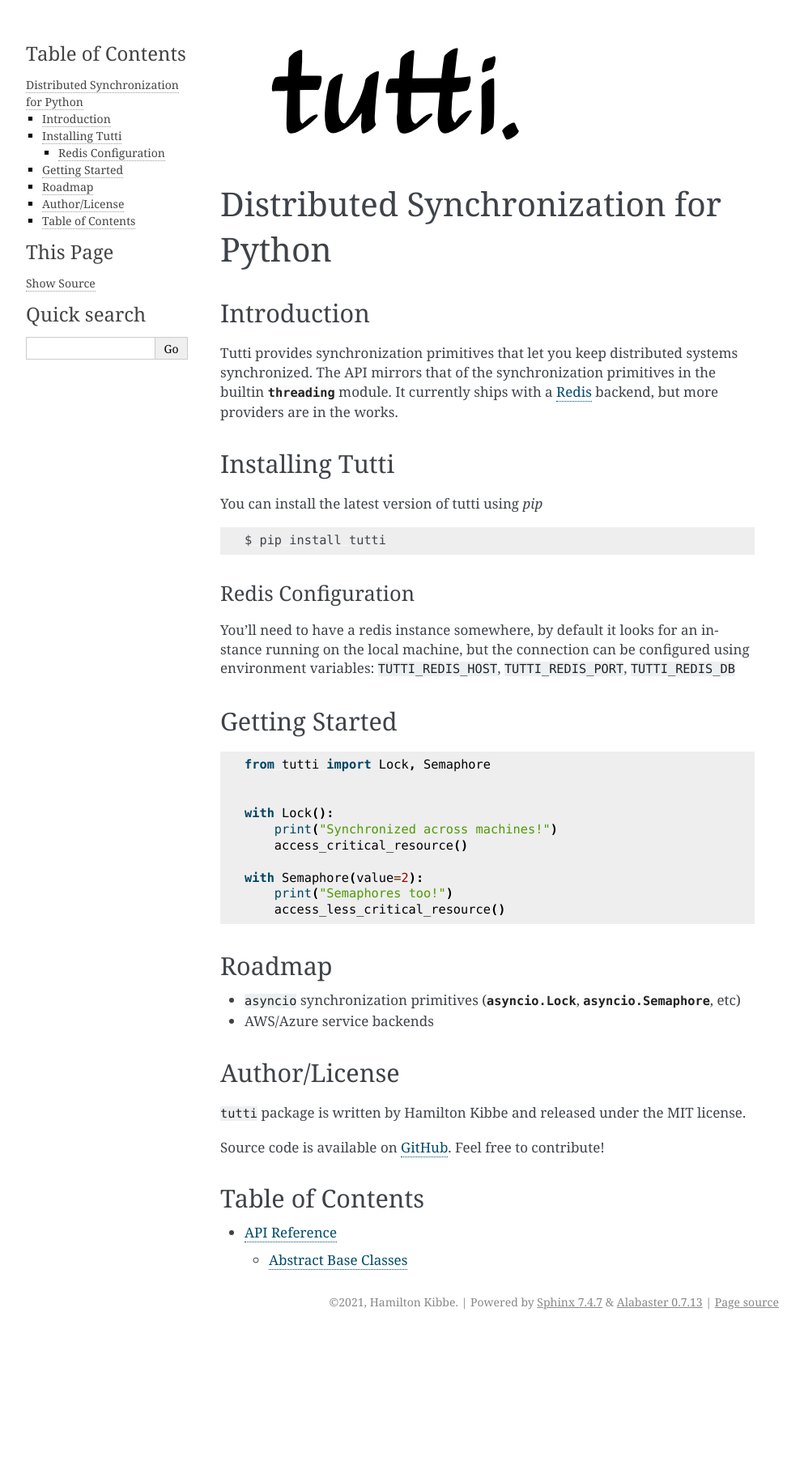
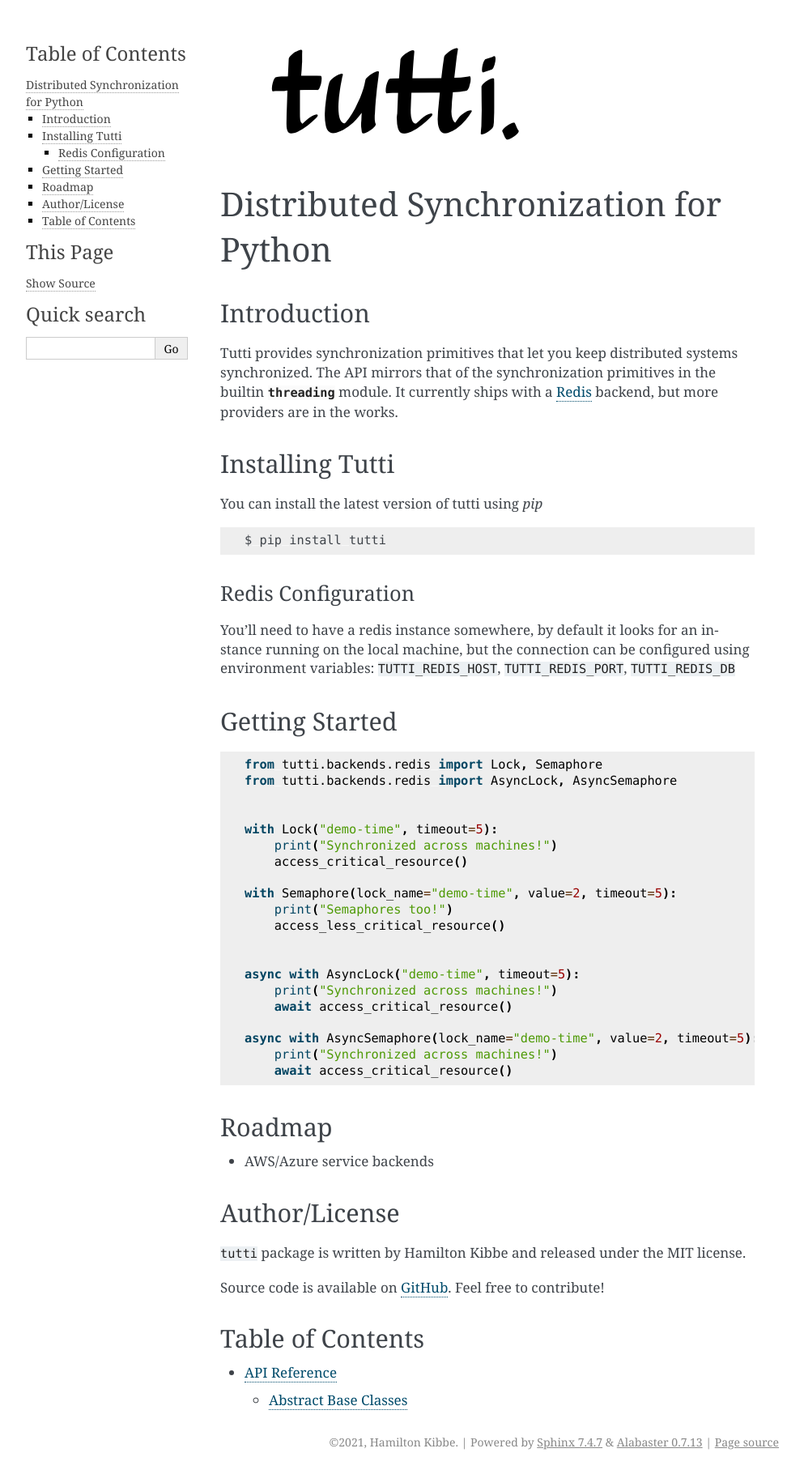
Before and after one commit to hamiltonkibbe/tutti, a Sphinx documentation site: the page built from docs/index.rst, in a window 1280 px wide. Shown: the whole page at 81% size, without its empty margins (148-1141 px from the left). Built offline with Sphinx 7.4.7, drawn with Linux system fonts in a browser that asks for light colours; before the commit the page ends 1647 px from its top, so only the background shows below that.

Commit message:
Update docs template

```diff
--- a/docs/index.rst
+++ b/docs/index.rst
@@ -35,22 +35,29 @@
 
 .. code-block:: python
 
-   from tutti import Lock, Semaphore
+   from tutti.backends.redis import Lock, Semaphore
+   from tutti.backends.redis import AsyncLock, AsyncSemaphore
 
 
-   with Lock():
+   with Lock("demo-time", timeout=5):
        print("Synchronized across machines!")
        access_critical_resource()
 
-   with Semaphore(value=2):
+   with Semaphore(lock_name="demo-time", value=2, timeout=5):
        print("Semaphores too!")
        access_less_critical_resource()
 
 
+   async with AsyncLock("demo-time", timeout=5):
+       print("Synchronized across machines!")
+       await access_critical_resource()
+
+   async with AsyncSemaphore(lock_name="demo-time", value=2, timeout=5):
+       print("Synchronized across machines!")
+       await access_critical_resource()
 
 Roadmap
 =======
-- ``asyncio`` synchronization primitives (:py:class:`asyncio.Lock`, :py:class:`asyncio.Semaphore`, etc)
 - AWS/Azure service backends
 
 
```
